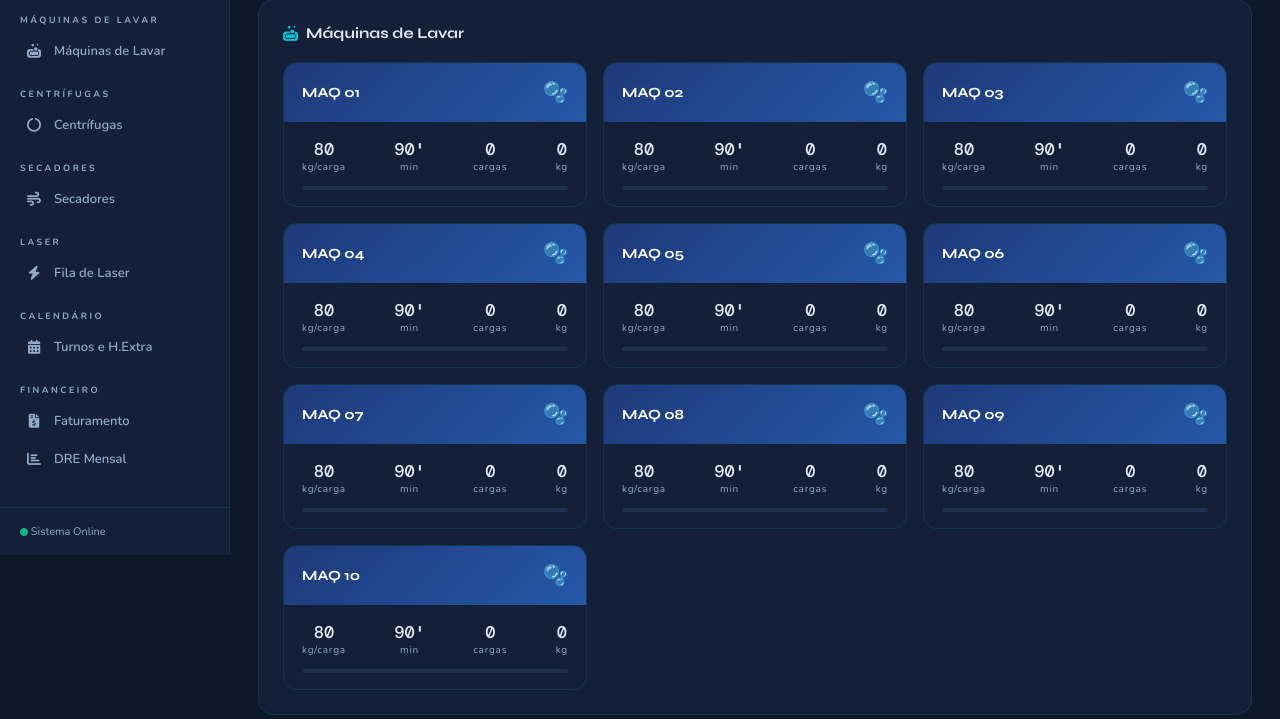
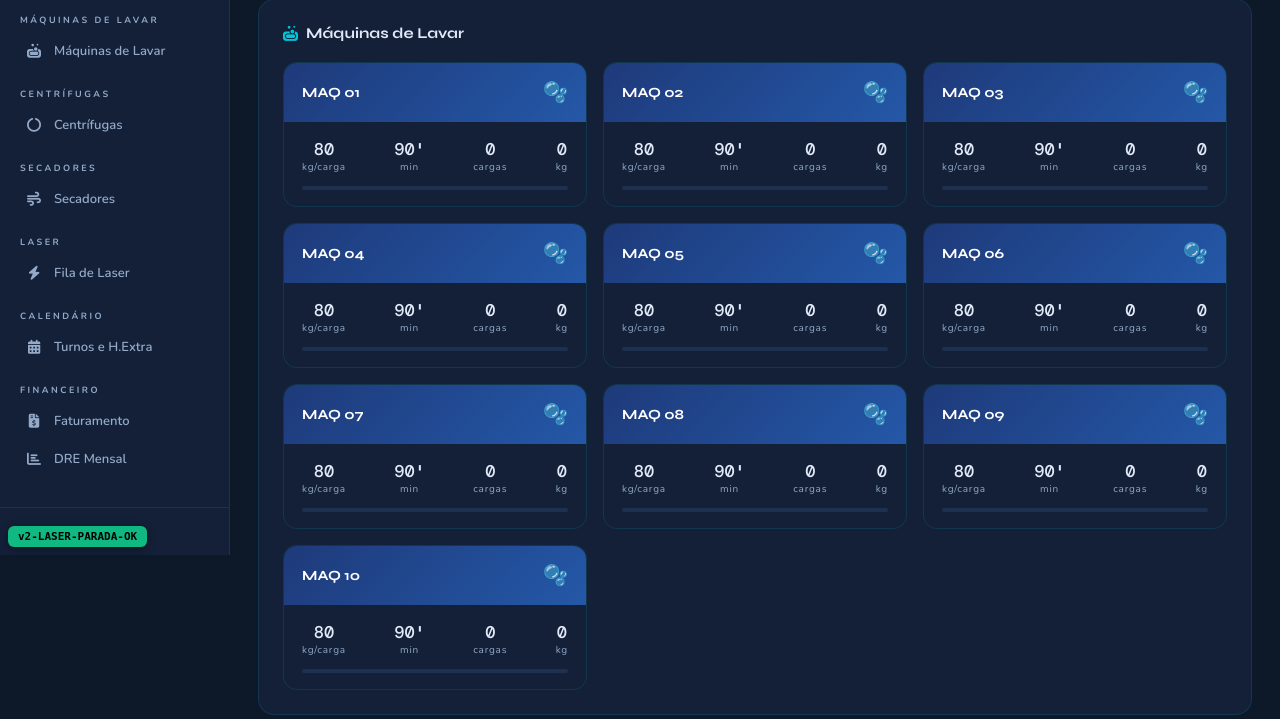
Before and after one commit to jrmtpi-wq/sistema_lavanderia_web-2-, a Flask app: page / in a window 1280 px wide. Shown: the part 245-964 px from the top of the page. Run offline with Flask 3, Linux system fonts and the light colour scheme; data comes from the database, SQL or seed files in the repository; data that the repository does not hold is empty.

Commit message:
Update index.html

```diff
--- a/templates/index.html
+++ b/templates/index.html
@@ -197,6 +197,7 @@ tbody td{padding:10px 14px;vertical-align:middle;color:var(--txt)}
 </style>
 </head>
 <body>
+<div id="version-badge" style="position:fixed;bottom:8px;left:8px;z-index:9999;background:#10b981;color:#000;font-family:monospace;font-size:11px;font-weight:800;padding:4px 10px;border-radius:6px;box-shadow:0 2px 8px rgba(0,0,0,.4)">v2-LASER-PARADA-OK</div>
 <aside class="sidebar" id="sidebar">
   <div class="logo"><div class="logo-icon">🧺</div><div class="logo-text">LaundryPro<span>Sistema de Lavanderia</span></div></div>
   <nav>
```
